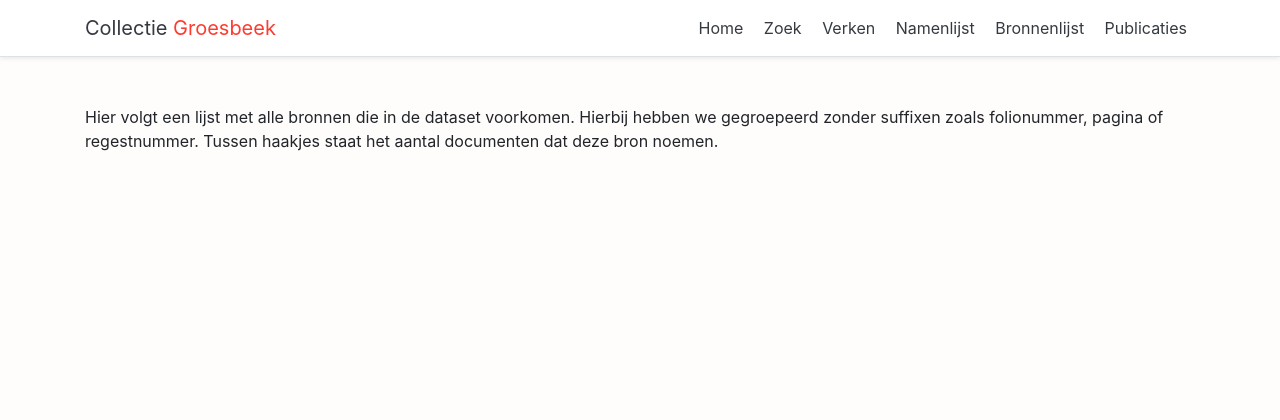
After one commit to collectiegroesbeek/collectiegroesbeek, a Flask app: page /bronnen/ in a window 1280 px wide. The commit adds this page. Shown: the top 420 px of the page. Run offline with Flask 2, Linux system fonts and the light colour scheme; data that the repository does not hold is empty; parts of the project's set-up code (start-up, migrations or seed data) failed here and were passed over; some libraries are stand-ins or nearby versions.

Commit message:
simpele view

```diff
--- a/collectiegroesbeek/controller.py
+++ b/collectiegroesbeek/controller.py
@@ -159,16 +159,18 @@ def get_page_range(hits_total: int, page: int, cards_per_page: int) -> List[int]
 
 
 def get_bronnen_list() -> List[dict]:
-    s = elasticsearch_dsl.Search(Index="voornamen")  # TODO: all indexes
+    s = elasticsearch_dsl.Search(index="voornamen")  # TODO: all indexes
     s.aggs.bucket(
         name="op_bron",
         agg_type="terms",
         field="bron_prefix",
         order={"_key": "asc"},
-        size=2000,
+        size=10_000,
     )
     res = s.execute()
-    bron_list: List[dict] = res.aggregations["op_bron"].buckets
+    bron_list: List[dict] = list(res.aggregations["op_bron"].buckets)
+    if len(bron_list) >= 10_000:
+        raise ValueError("Number of bronnen exceeded max size")
     # items of the form: {'key': 'Aa', 'doc_count': 117}
     return bron_list
 
--- a/collectiegroesbeek/routes/views.py
+++ b/collectiegroesbeek/routes/views.py
@@ -9,7 +9,7 @@ import flask
 
 from .. import app
 from .. import controller
-from ..controller import get_doc, get_number_of_total_docs, get_indices_and_doc_counts, format_int
+from ..controller import get_doc, get_number_of_total_docs, get_indices_and_doc_counts, format_int, get_bronnen_list
 from ..model import BaseDocument, list_doctypes, index_name_to_doctype
 
 
@@ -168,6 +168,16 @@ def search_names_ner():
     )
 
 
+@app.route("/bronnen/")
+def bronnen():
+    bronnen_list = get_bronnen_list()
+    print(len(bronnen_list))
+    return flask.render_template(
+        "bronnen.html",
+        bronnen=bronnen_list,
+    )
+
+
 @app.route("/publicaties/", methods=["GET"])
 def publicaties():
     _publicaties = []
--- /dev/null
+++ b/collectiegroesbeek/templates/bronnen.html
@@ -0,0 +1,32 @@
+{% extends "layout.html" %}
+
+{% block title %}Bronnen{% endblock %}
+
+
+{% block content %}
+
+  <div class="row">
+    <div class="col">
+      <p>
+        Hier volgt een lijst met alle bronnen die in de dataset voorkomen. Hierbij hebben we gegroepeerd zonder
+          suffixen zoals folionummer, pagina of regestnummer. Tussen haakjes staat het aantal documenten dat deze
+          bron noemen.
+      </p>
+    </div>
+  </div>
+
+  <div class="row">
+  <div class="col-md-8 offset-md-2">
+
+    <div class="row">
+        <div class="col">
+            {% for bron in bronnen %}
+                {{ bron.key }} ({{ bron.doc_count }})<br />
+            {% endfor %}
+        </div>
+    </div>
+
+  </div>
+  </div>
+
+{% endblock %}
--- a/collectiegroesbeek/templates/layout.html
+++ b/collectiegroesbeek/templates/layout.html
@@ -40,6 +40,7 @@
                 <a class="p-2 text-dark" href="{{ url_for('search') }}">Zoek</a>
                 <a class="p-2 text-dark" href="{{ url_for('browse') }}">Verken</a>
                 <a class="p-2 text-dark" href="{{ url_for('names_ner') }}">Namenlijst</a>
+                <a class="p-2 text-dark" href="{{ url_for('bronnen') }}">Bronnenlijst</a>
                 <a class="p-2 text-dark" href="{{ url_for('publicaties') }}">Publicaties</a>
             </nav>
         </div>
```
